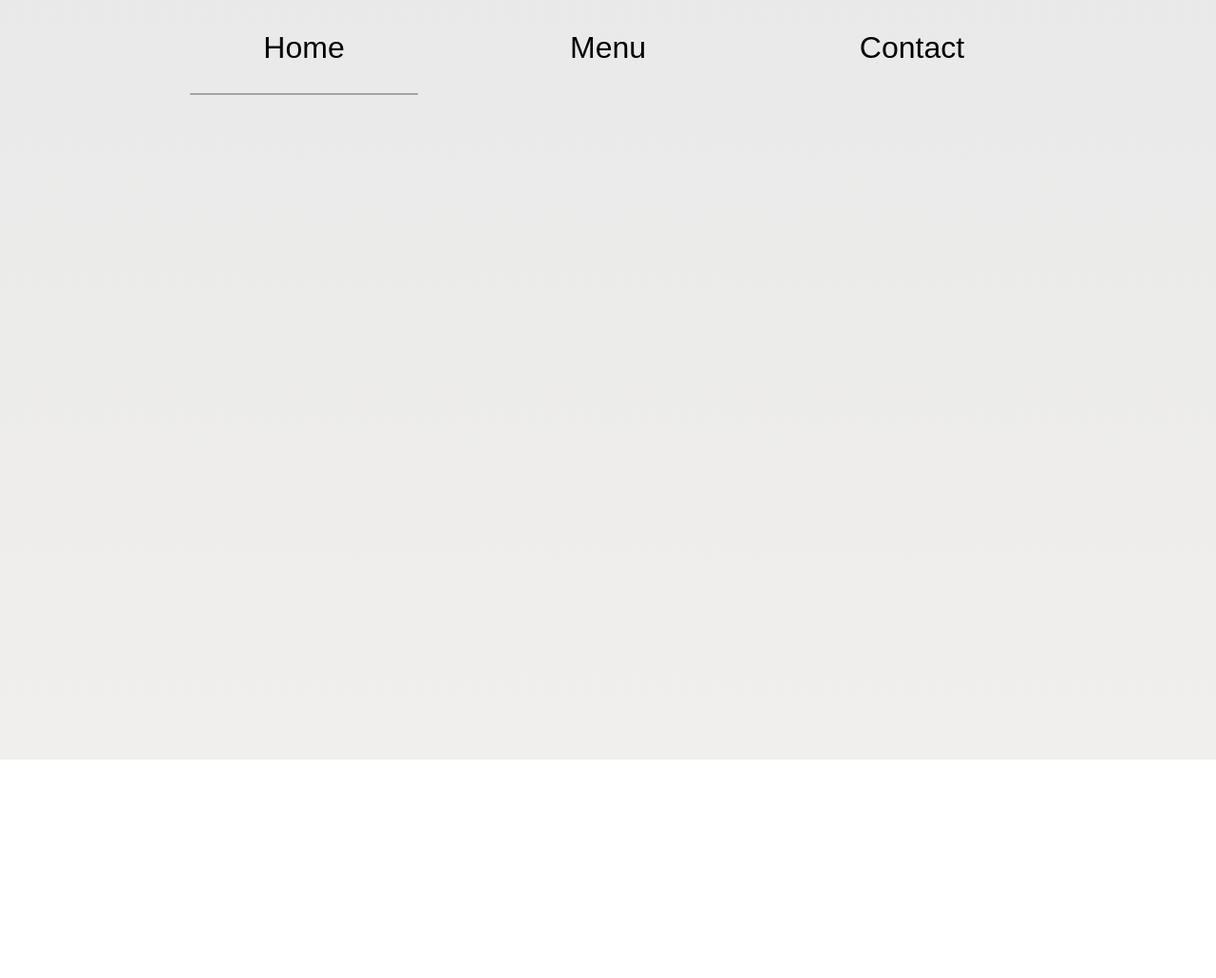
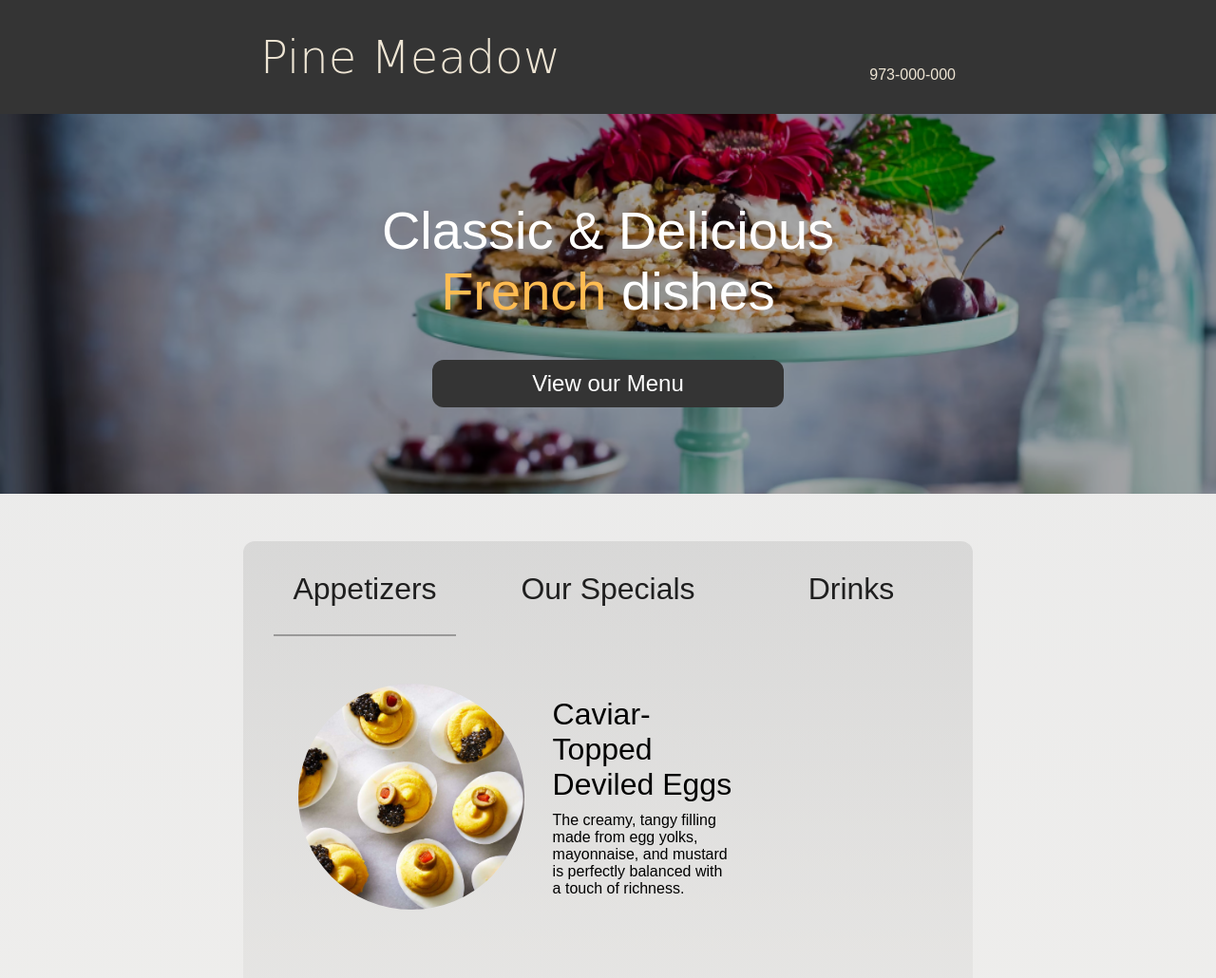
Before and after one commit to kylef7/Restaurant, a website built with webpack: page src/template.html in a window 1280 px wide. Shown: the whole page at 95% size. Before the commit the page ends 800 px from the top, so only its background shows below. Built offline with nearby package versions, Linux system fonts and the light colour scheme; a web font is replaced by a local one.

Commit message:
Initial commit

```diff
--- a/package.json
+++ b/package.json
@@ -11,6 +11,7 @@
   "description": "",
   "devDependencies": {
     "css-loader": "^7.1.2",
+    "html-loader": "^5.1.0",
     "html-webpack-plugin": "^5.6.3",
     "style-loader": "^4.0.0",
     "webpack": "^5.96.1",
--- /dev/null
+++ b/src/appetizers.js
@@ -0,0 +1,28 @@
+import urlOne from './img/caviareggs.jpg';
+
+export function loadAppetizers() {
+    const container = document.getElementById("content");
+    container.innerHTML = "";
+
+    const appetizerItem = document.createElement("div");
+    appetizerItem.classList.add("specialItem");
+
+    const appetizerRight = document.createElement("div");
+    appetizerRight.classList.add("specialRight");
+
+    const appetizerP = document.createElement("p");
+    appetizerP.textContent = "The creamy, tangy filling made from egg yolks, mayonnaise, and mustard is perfectly balanced with a touch of richness.";
+
+    const appetizerh2 = document.createElement("h2");
+    appetizerh2.innerHTML = "Caviar-Topped <br> Deviled Eggs";
+
+    const imgOne = document.createElement("img");
+    imgOne.src = urlOne;
+
+    appetizerRight.append(appetizerh2);
+    appetizerRight.append(appetizerP);
+    appetizerItem.append(imgOne);
+    appetizerItem.append(appetizerRight);
+
+    container.append(appetizerItem);
+}
--- /dev/null
+++ b/src/drinks.js
@@ -0,0 +1,28 @@
+import urlOne from './img/martini.jpg';
+
+export function loadDrinks() {
+    const container = document.getElementById("content");
+    container.innerHTML = "";
+
+    const drinkItem = document.createElement("div");
+    drinkItem.classList.add("specialItem");
+
+    const drinkRight = document.createElement("div");
+    drinkRight.classList.add("specialRight");
+
+    const drinkP = document.createElement("p");
+    drinkP.textContent = "A sweet and fruity cocktail made with vodka, raspberry liqueur, and pineapple juice.";
+
+    const drinkh2 = document.createElement("h2");
+    drinkh2.textContent = "French Martini";
+
+    const imgOne = document.createElement("img");
+    imgOne.src = urlOne;
+
+    drinkRight.append(drinkh2);
+    drinkRight.append(drinkP);
+    drinkItem.append(imgOne);
+    drinkItem.append(drinkRight);
+
+    container.append(drinkItem);
+}
--- a/src/home.js
+++ /dev/null
@@ -1,13 +0,0 @@
-import heroImage from './img/dessertImage.png';
-
-export function loadHome() {
-    const container = document.getElementById("content");
-    const heroImg = document.createElement('img');
-
-    container.innerHTML = "";
-
-    heroImg.src = heroImage;
-    heroImg.classList.add("heroImage");
-
-    container.append(heroImg);
-}
--- a/src/index.js
+++ b/src/index.js
@@ -1,8 +1,19 @@
 import "./styles.css";
-import { loadHome } from ".//home.js";
+import { loadSpecials } from ".//specials.js";
+import { loadAppetizers } from ".//appetizers.js";
+import { loadDrinks } from ".//drinks.js";
 
 const headerBtn = document.querySelectorAll("button");
-const homeBtn = document.querySelector(".home");
+const specialBtn = document.querySelector(".specials");
+const appetizersBtn = document.querySelector(".appetizers");
+const drinksBtn = document.querySelector(".drinks");
+const viewMenuBtn = document.querySelector(".viewMenuButton");
+
+loadAppetizers();
+
+viewMenuBtn.addEventListener("click", () => {
+    document.querySelector(".mainContainer").scrollIntoView({ behavior: "smooth"});
+});
 
 headerBtn.forEach(button => {
 
@@ -16,6 +27,14 @@ headerBtn.forEach(button => {
     });
 });
 
-homeBtn.addEventListener("click", () => {
-    loadHome();
+specialBtn.addEventListener("click", () => {
+    loadSpecials();
 });
+
+appetizersBtn.addEventListener("click", () => {
+    loadAppetizers();
+});
+
+drinksBtn.addEventListener("click", () => {
+    loadDrinks();
+});
--- /dev/null
+++ b/src/specials.js
@@ -0,0 +1,66 @@
+import urlOne from './img/quichelorraine.jpg';
+import urlTwo from './img/frenchtoast.jpg';
+import urlThree from './img/cremebrulee.jpg';
+
+export function loadSpecials() {
+    const container = document.getElementById("content");
+    container.innerHTML = "";
+
+    const specialItem = document.createElement("div");
+    specialItem.classList.add("specialItem");
+
+    const specialItemTwo = document.createElement("div");
+    specialItemTwo.classList.add("specialItem");
+
+    const specialItemThree = document.createElement("div");
+    specialItemThree.classList.add("specialItem");
+
+    const specialRight = document.createElement("div");
+    specialRight.classList.add("specialRight");
+
+    const specialRightTwo = document.createElement("div");
+    specialRightTwo.classList.add("specialRight");
+
+    const specialRightThree = document.createElement("div");
+    specialRightThree.classList.add("specialRight");
+
+    const imgOne = document.createElement("img");
+    const imgTwo = document.createElement("img");
+    const imgThree = document.createElement("img");
+
+    imgOne.src = urlOne;
+    imgTwo.src = urlTwo;
+    imgThree.src = urlThree;
+
+    const specialOneh2 = document.createElement("h2");
+    specialOneh2.textContent = "Quiche Lorraine";
+    const specialTwoh2 = document.createElement("h2");
+    specialTwoh2.innerHTML = "Pain Perdu <br> (French Toast)";
+    const specialThreeh2 = document.createElement("h2");
+    specialThreeh2.textContent = "Creme Brulee";
+
+    const specialOneP = document.createElement("p");
+    specialOneP.textContent = "Our classic pie with a custard filling of cream, eggs, and either ham or bacon, baked into a flaky crust.";
+    const specialTwoP = document.createElement("p");
+    specialTwoP.textContent = "Soaked in a rich egg batter, pan-fried until golden. Served with fruit, whipped cream, or a dusting of powdered sugar.";
+    const specialThreeP = document.createElement("p");
+    specialThreeP.textContent = "Creamy vanilla custard with a caramelized sugar crust.";
+
+    specialRight.append(specialOneh2);
+    specialRight.append(specialOneP);
+
+    specialRightTwo.append(specialTwoh2);
+    specialRightTwo.append(specialTwoP);
+
+    specialRightThree.append(specialThreeh2);
+    specialRightThree.append(specialThreeP);
+
+    specialItem.append(imgOne);
+    specialItem.append(specialRight);
+    specialItemTwo.append(imgTwo);
+    specialItemTwo.append(specialRightTwo);
+    specialItemThree.append(imgThree);
+    specialItemThree.append(specialRightThree);
+
+    container.append(specialItem, specialItemTwo, specialItemThree);
+}
--- a/src/styles.css
+++ b/src/styles.css
@@ -4,12 +4,96 @@
     box-sizing: border-box;
 }
 
+@import url('https://fonts.googleapis.com/css2?family=Princess+Sofia&display=swap');
+@import url('https://fonts.googleapis.com/css2?family=Poppins:wght@400;700&display=swap');
+
 body {
     background: linear-gradient(rgba(58, 58, 58, 0.11), #F0EFED);
-    height: 100vh;
     display: flex;
     align-items: center;
     flex-direction: column;
+    font-family: 'Poppins', sans-serif;
+    font-weight: 400;
+}
+
+.topHeader {
+    background-color: #343434;
+    width: 100%;
+    height: 120px;
+    display: flex;
+    align-items: center;
+    justify-content: center;
+    padding: 30px;
+}
+
+.logo {
+    font-family: 'Princess Sofia', cursive;
+    font-size: 3rem;
+    color: #EEE5D4;
+    font-weight: 300;
+}
+
+.logoContainer {
+    width: 60%;
+    display: flex;
+    align-items: center;
+    justify-content: space-between;
+}
+
+.logoContainer span {
+    align-self: flex-end;
+    color: #EEE5D4;
+    font-size: 1rem;
+}
+
+.hero {
+    background-image: url(img/dessertImage.png);
+    background-repeat: no-repeat;
+    background-size: cover;
+    width: 100%;
+    height: 400px;
+    display: flex;
+    flex-direction: column;
+    justify-content: center;
+    align-items: center;
+    position: relative;
+    gap: 40px;
+}
+
+.hero::after {
+    content: '';
+    background: rgba(0, 0, 0, 0.35);
+    top: 0;
+    left: 0;
+    right: 0;
+    bottom: 0;
+    width: 100%;
+    height: 100%;
+    position: absolute;
+    z-index: 1;
+}
+
+.hero h2 {
+    color: white;
+    width: 650px;
+    text-align: center;
+    font-size: 3.5rem;
+    font-weight: 300;
+    z-index: 2;
+    line-height: 64px;
+}
+
+.hero h2 span {
+    color: #FFBC52;
+}
+
+.viewMenuButton {
+    background-color: #343434;
+    width: 370px;
+    height: 60px;
+    border-radius: 12px;
+    color: white;
+    z-index: 2;
 }
 
 header {
@@ -27,10 +111,15 @@ button {
     border: none;
     height: 100px;
     width: 100%;
-    font-size: 32px;
+    font-size: 2rem;
     position: relative;
     background-color: inherit;
     cursor: pointer;
+}
+
+nav button {
+    font-weight: 300;
+    color: #1f1f1f;
 }
 
 button:hover {
@@ -50,7 +139,23 @@ button.active::after {
 }
 
 .mainContainer {
-    width: 75%;
+    width: 60%;
+    border-radius: 12px;
+    height: 900px;
+    margin-top: 50px;
+    background: linear-gradient(rgba(58, 58, 58, 0.11), #F0EFED);
+    display: flex;
+    flex-direction: column;
+    margin-bottom: 100px;
+}
+
+.hero button {
+    height: 50px;
+    font-size: 1.5rem;
+}
+
+.hero button:hover {
+    background-color: rgb(37, 37, 37);
 }
 
 .heroImage {
@@ -60,6 +165,42 @@ button.active::after {
 }
 
 #content {
-    margin-top: 25px;
-    width: 100%;
+    margin-top: 50px;
+    width: 85%;
+    display: flex;
+    flex-direction: column;
+    margin: 50px auto;
+    gap: 20px;
 }
+
+.specialItem {
+    width: 70%;
+    display: flex;
+    align-items: center;
+    gap: 30px;
+}
+
+.specialItem:nth-child(even) {
+    align-self: flex-end;
+    flex-direction: row-reverse;
+    text-align: right;
+}
+
+.specialItem img {
+    width: 238px;
+    height: auto;
+    aspect-ratio: 1 / 1;
+    object-fit: cover;
+    border-radius: 50%;
+}
+
+.specialRight {
+    display: flex;
+    flex-direction: column;
+    gap: 10px;
+}
+
+.specialRight h2 {
+    font-size: 2rem;
+    font-weight: 300;
+}
--- a/src/template.html
+++ b/src/template.html
@@ -5,22 +5,39 @@
     <meta charset="UTF-8">
     <meta name="viewport" content="width=device-width, initial-scale=1.0">
     <title>Restaurant</title>
+    <link rel="preconnect" href="https://fonts.googleapis.com">
+    <link rel="preconnect" href="https://fonts.gstatic.com" crossorigin>
+    <link href="https://fonts.googleapis.com/css2?family=Princess+Sofia&display=swap" rel="stylesheet">
 </head>
 
 <body>
+
+    <div class="topHeader">
+        <div class="logoContainer">
+            <h1 class="logo">Pine Meadow</h1>
+            <span>973-000-000</span>
+        </div>
+    </div>
+
+    <div class="hero">
+        <h2>Classic & Delicious <span>French</span> dishes</h2>
+        <button class="viewMenuButton">View our Menu</button>
+    </div>
+
+
     <div class="mainContainer">
         <header>
             <nav>
-                <button class="active home">Home</button>
-                <button>Menu</button>
-                <button>Contact</button>
+                <button class="active appetizers">Appetizers</button>
+                <button class="specials">Our Specials</button>
+                <button class="drinks">Drinks</button>
             </nav>
         </header>
+
+        <div id="content">
+        </div>
     </div>
 
-    <div id="content">
-
-    </div>
 </body>
 
 </html>
--- a/webpack.config.js
+++ b/webpack.config.js
@@ -24,6 +24,10 @@ module.exports = {
                 test: /\.(png|svg|jpg|jpeg|gif)$/i,
                 type: "asset/resource",
             },
+            {
+                test: /\.html$/i,
+                loader: "html-loader",
+            },
         ],
     },
 };
```
Also changed, not shown: src/contact.js (deleted), src/img/caviareggs.jpg (added), src/img/martini.jpg (added), src/menu.js (deleted), 4 other files.
